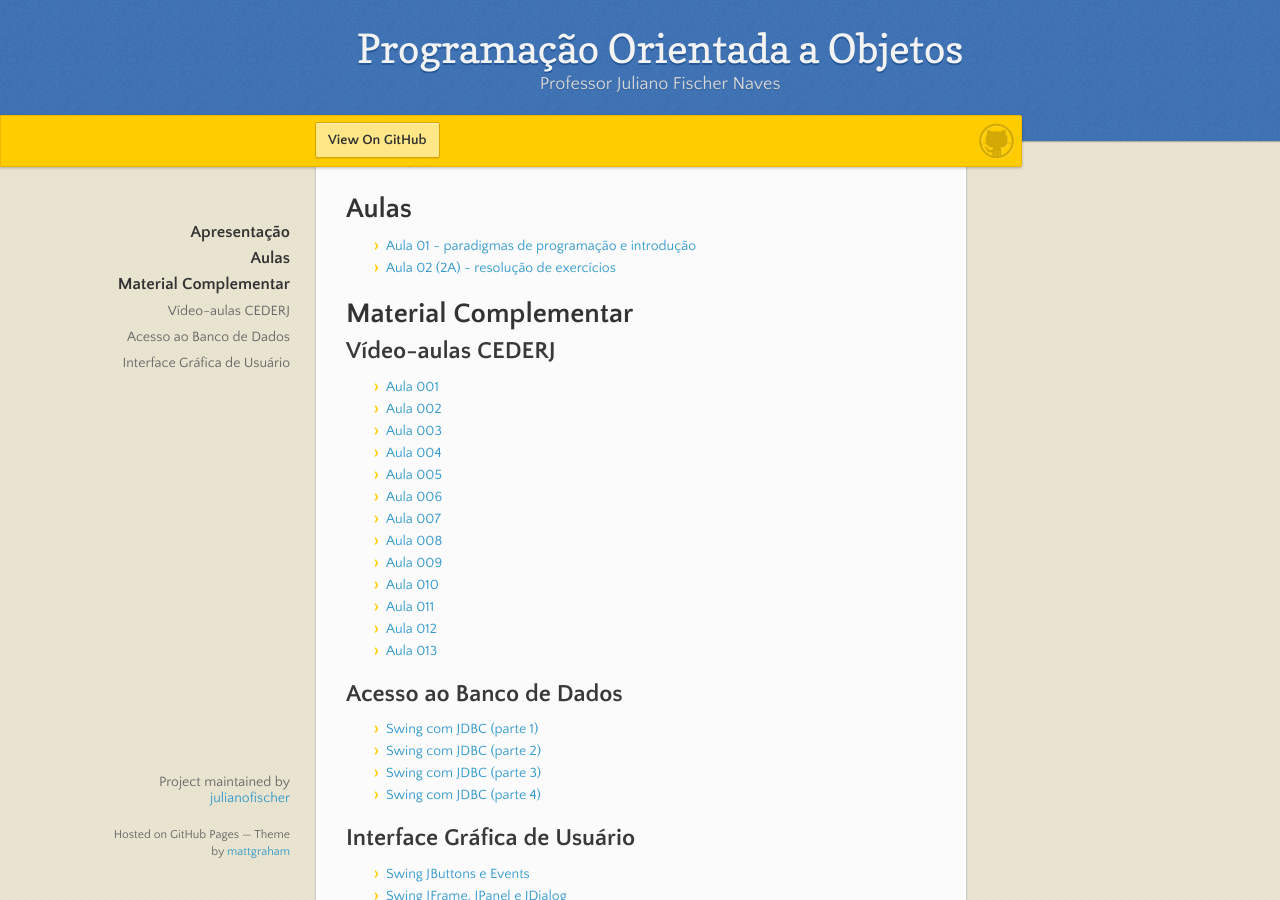
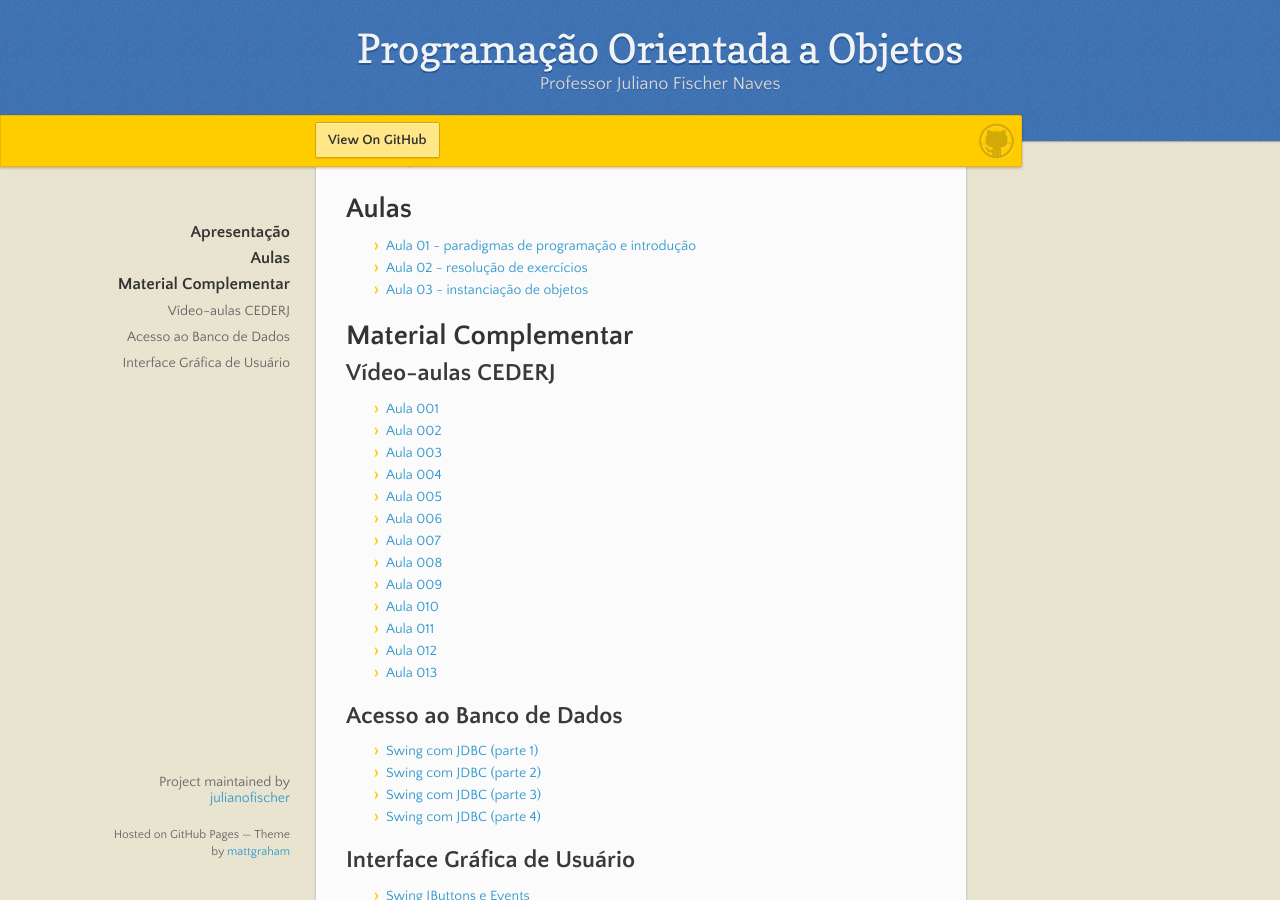
Before and after one commit to julianofischer/poo_vilhena_2017, a Jekyll site: the page built from index.md, in a window 1280 px wide and 900 px high, scrolled down 503 px. Built offline with Jekyll 4.4.1, drawn with Linux system fonts in a browser that asks for light colours; nearby versions of some CDN libraries.

Commit message:
Signed-off-by: unknown <1986334@VHA-LAB3-PROF.ifro.local>

```diff
--- a/index.md
+++ b/index.md
@@ -10,7 +10,8 @@ Bem vindos ao mundo da programação orientada a objetos, jovens _padawans_. Aqu
 
 # [](#aulas)Aulas
  - [Aula 01 - paradigmas de programação e introdução](aula1-paradigmas.html)
- - [Aula 02 (2A) - resolução de exercícios](primeiroprojeto.zip)
+ - [Aula 02 - resolução de exercícios](primeiroprojeto.zip)
+ - [Aula 03 - instanciação de objetos](https://gist.github.com/julianofischer/dac07a1171c2adf1d8e22ee7f292ae28)
 
 # [](#material)Material Complementar
 
```
